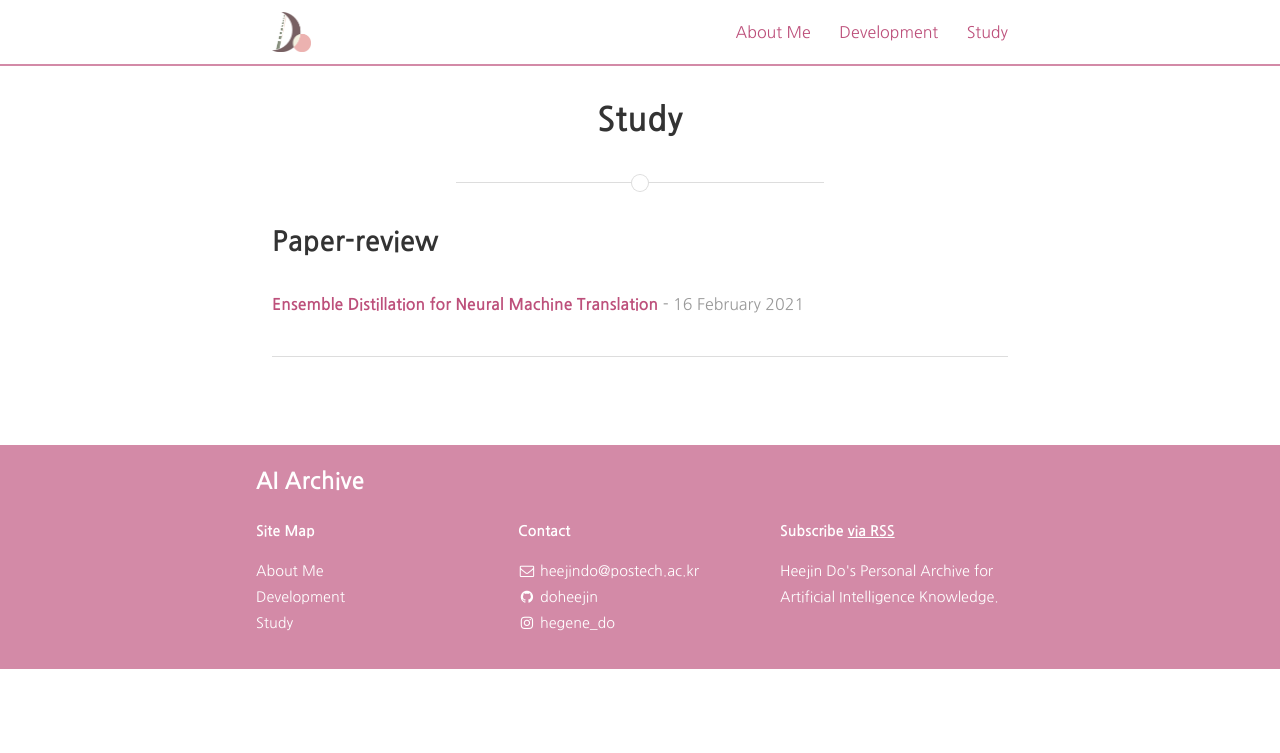
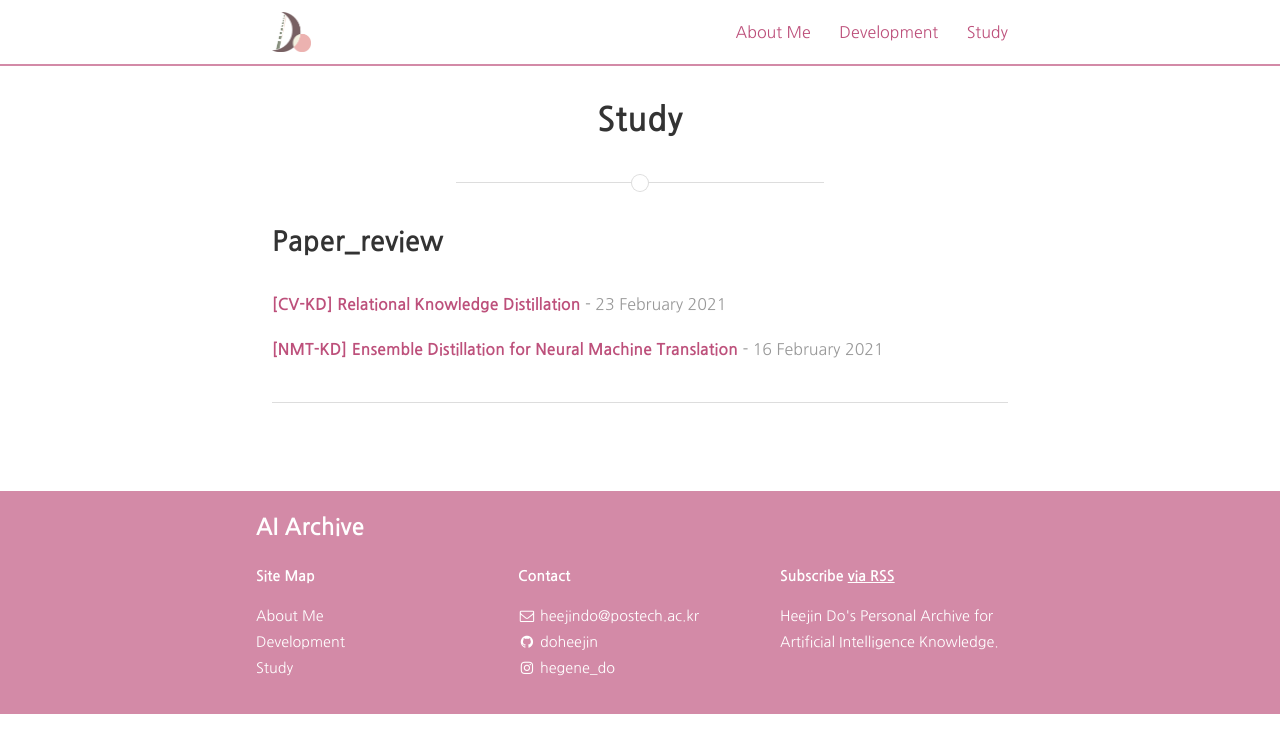
Before and after one commit to doheejin/doheejin.github.io, a Jekyll site: the page built from study.md, in a window 1280 px wide. Shown: the top 753 px of the page. Built offline with Jekyll 4.4.1, drawn with Linux system fonts in a browser that asks for light colours; nearby versions of some CDN libraries.

Commit message:
add post

```diff
--- a/_posts/2021-02-17-ensemble-distillation.md
+++ b/_posts/2021-02-17-ensemble-distillation.md
@@ -1,10 +1,10 @@
 ---
 layout: post
-title:  "Ensemble Distillation for Neural Machine Translation"
+title:  "[NMT-KD] Ensemble Distillation for Neural Machine Translation"
 date:   2021-02-16T14:25:52-05:00
 author: Heejin Do
-categories: paper-review
-tags:	nmt knowledge distillation paper review ensemble knowledge-distillation
+categories: "paper_review"
+tags:	nmt knowledge distillation paper review ensemble knowledge-distillation KD
 ---
 > 논문 출처 (reference)
 : Freitag, M., Al-Onaizan, Y., & Sankaran, B. (2017). Ensemble distillation for neural machine translation. arXiv preprint arXiv:1702.01802.
--- a/study.md
+++ b/study.md
@@ -7,7 +7,7 @@ main_nav: true
 
 {% for category in site.categories %}
   {% capture cat %}{{ category | first }}{% endcapture %}
-  {% if cat == "paper-review" or cat == "neural-machine-translation" %}
+  {% if cat == "paper_review" or cat == "neural-machine-translation" %}
   <h2 id="{{cat}}">{{ cat | capitalize }}</h2>
   {% for desc in site.descriptions %}
   {% if desc.cat == cat %}<p class="desc"><em>{{ desc.desc }}</em></p>{% endif %}
```
Also changed, not shown: _posts/2021-02-24-relational-kd.md (added, +59 -0 lines), about.md (+4 -1 lines).
